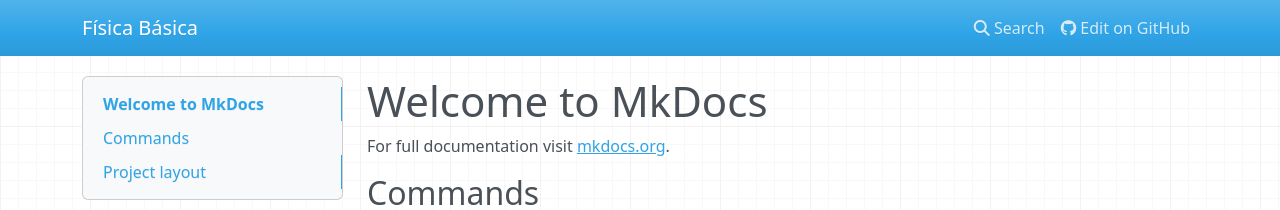
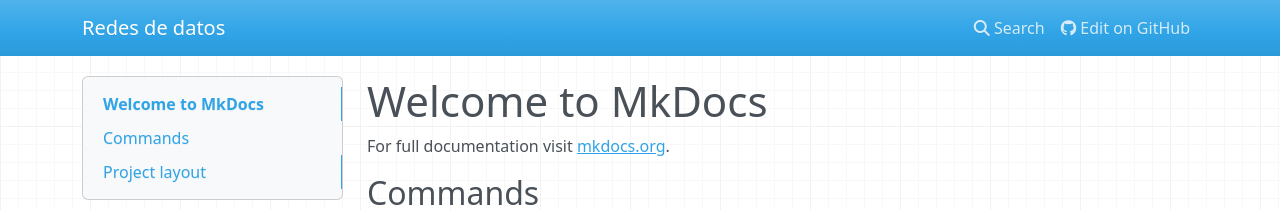
Before and after one commit to romanflores/redes, an MkDocs documentation site: the page built from docs/index.md, in a window 1280 px wide. Shown: the top 210 px of the page. Built offline with MkDocs 1.6.1, drawn with Linux system fonts in a browser that asks for light colours; nearby versions of some CDN libraries.

```diff
--- a/mkdocs.yml
+++ b/mkdocs.yml
@@ -1,7 +1,7 @@
-site_name: 'F&iacute;sica B&aacute;sica'
-site_description: 'Introducci&oacute;n a la F&iacute;sica'
+site_name: 'Redes de datos'
+site_description: 'Redes con Software Libre'
 site_author: 'Raul Jesus Lopez'
 site_url: http://www.rauljesus.com
-repo_url: https://github.com/example/repository/
+repo_url: https://github.com/la9una/redes
 theme: null
 theme_dir: themes/material
```
